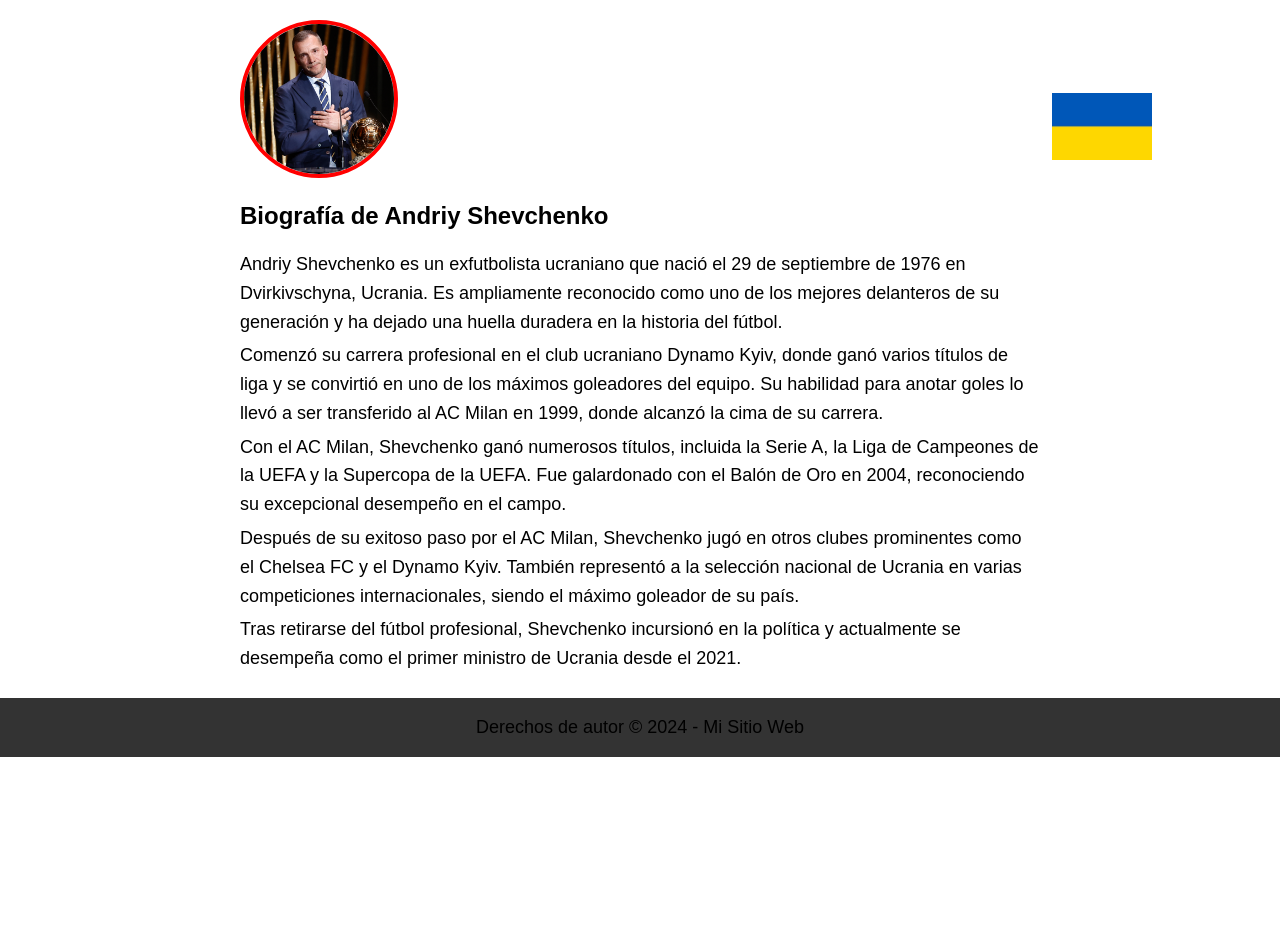
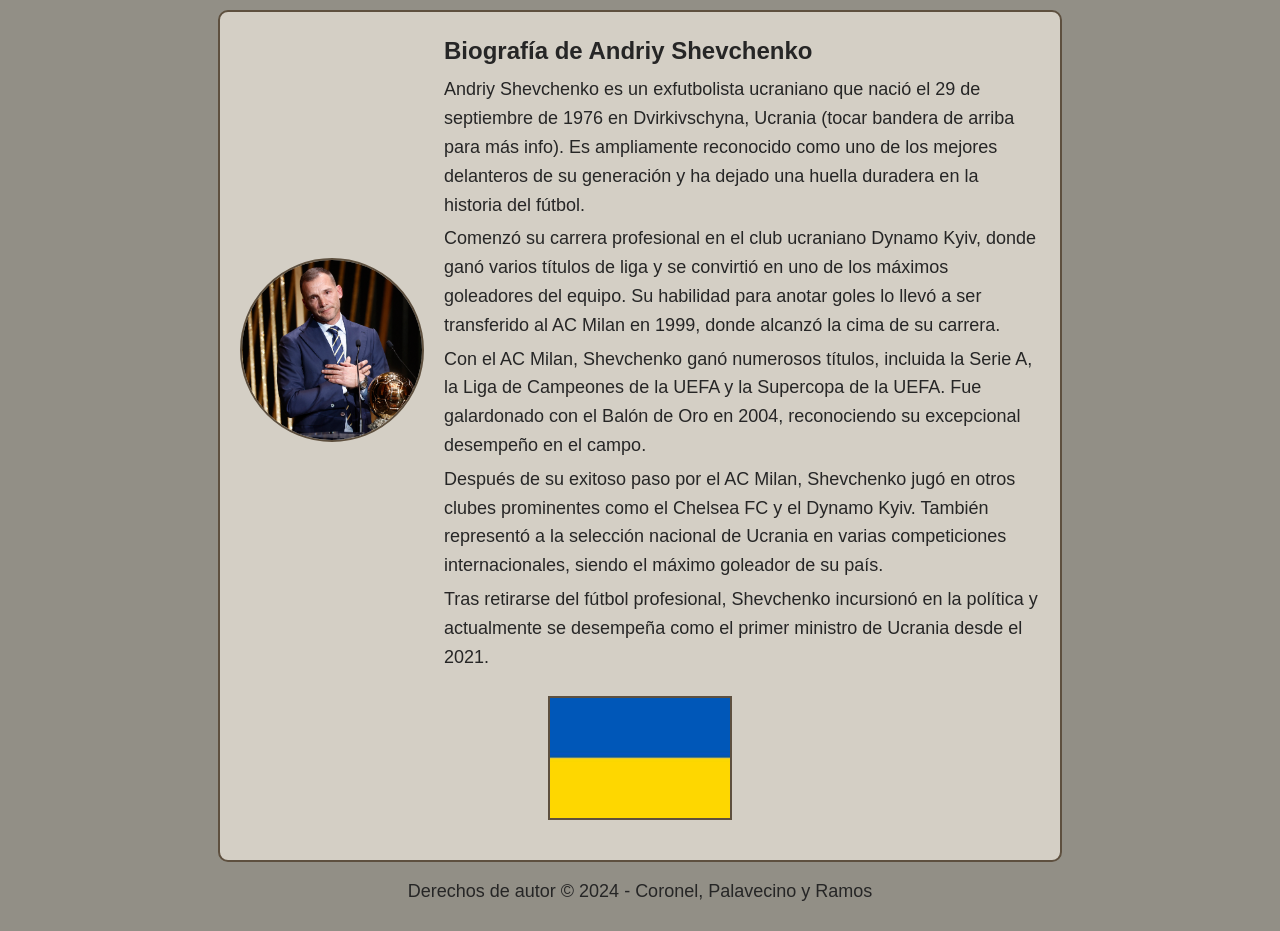
Before and after one commit to coronel07/Laboratorio-Programacion, a plain HTML site: page biografia.html in a window 1280 px wide. Before the commit the page ends 800 px from the top, so only its background shows below. Drawn offline with Linux system fonts and the light colour scheme.

Commit message:
Css terminado

```diff
--- a/biografia.css
+++ b/biografia.css
@@ -1,20 +1,18 @@
-/* Estilos generales */
 body {
-    font-family: Arial, sans-serif;
+    font-family: 'Arial', sans-serif;
     margin: 0;
-    padding: 10;
-}
-
-header {
-    background-color: #ce4040;
-    padding: 20px;
-    text-align: center;
+    padding: 10px;
+    line-height: 1.6;
+    background-color: #928f86;
 }
 
 main {
     max-width: 800px;
     margin: 0 auto;
     padding: 20px;
+    border: 2px solid #5e503f;
+    border-radius: 10px;
+    background-color: #d4cfc5;
 }
 
 .profile {
@@ -25,10 +23,10 @@
 
 .profile-image img {
     border-radius: 50%;
-    width: 150px;
-    height: 150px;
+    width: 180px;
+    height: 180px;
     object-fit: cover;
-    border: 4px solid red;
+    border: 2px solid #5e503f;
 }
 
 .profile-info {
@@ -36,39 +34,32 @@
 }
 
 h1 {
-    color: black;
+    color: #262626;
     font-size: 24px;
     margin: 0;
 }
 
 p {
-    color: black;
+    color: #262626;
     font-size: 18px;
     margin: 5px 0;
 }
 
 h2 {
-    color: black;
+    color: #262626;
     font-size: 24px;
     margin-top: 20px;
 }
 
-p {
-    color: #000000;
-    line-height: 1.6;
+.flag {
+    width: 180px;
+    height: auto;
+    border: 2px solid #5e503f;
+    margin: 20px auto;
+    display: block;
 }
 
 footer {
-    background-color: #333;
-    color: #fff;
     text-align: center;
     padding: 10px 0;
 }
-
-.flag {
-    position: absolute;
-    bottom: 80%; /* Cambia esto según la cantidad de espacio que quieras dejar desde abajo */
-    right: 10%; /* Cambia esto según la cantidad de espacio que quieras dejar desde la derecha */
-    width: 100px;
-    height: auto;
-}
--- a/biografia.html
+++ b/biografia.html
@@ -10,14 +10,15 @@
 
 <body>
     <main>
+        <div class="profile">
             <div class="profile-image">
+                <a href="https://es.wikipedia.org/wiki/Andriy_Shevchenko" target="_blank">
                     <img src="images/shevchenko.jpg">
+                </a>
             </div>
-        <a href="ucrania.html"> <!-- Enlace al que se redireccionará -->
-            <img src="images/ucrania.jpg" class="flag">
-        </a>
-        <h2>Biografía de Andriy Shevchenko</h2>
-        <p>Andriy Shevchenko es un exfutbolista ucraniano que nació el 29 de septiembre de 1976 en Dvirkivschyna, Ucrania.
+            <div class="profile-info">
+                <h1>Biografía de Andriy Shevchenko</h1>
+                <p>Andriy Shevchenko es un exfutbolista ucraniano que nació el 29 de septiembre de 1976 en Dvirkivschyna, Ucrania (tocar bandera de arriba para más info).
                     Es ampliamente reconocido como uno de los mejores delanteros de su generación y ha dejado una huella duradera en
                     la historia del fútbol.</p>
                 <p>Comenzó su carrera profesional en el club ucraniano Dynamo Kyiv, donde ganó varios títulos de liga y se
@@ -31,10 +32,15 @@
                     siendo el máximo goleador de su país.</p>
                 <p>Tras retirarse del fútbol profesional, Shevchenko incursionó en la política y actualmente se desempeña como el
                     primer ministro de Ucrania desde el 2021.</p>
+            </div>
+        </div>
+        <a href="ucrania.html"> <!-- Enlace al que se redireccionará -->
+            <img src="images/ucrania.jpg" class="flag">
+        </a>
     </main>
 
     <footer>
-        <p>Derechos de autor © 2024 - Mi Sitio Web</p>
+        <p>Derechos de autor © 2024 - Coronel, Palavecino y Ramos</p>
     </footer>
 </body>
 
--- a/ucrania.css
+++ b/ucrania.css
@@ -1,31 +1,32 @@
 body {
-    font-family: Arial, sans-serif;
+    font-family: 'Arial', sans-serif;
     margin: 0;
     padding: 0;
-    background-color: #f5f5f5;
+    background-color: #4b4c2c
 }
 
 .container {
     max-width: 800px;
     margin: 20px auto;
     padding: 20px;
-    background-color: #ffffff;
+    background-color: #b7b094;
     box-shadow: 0 2px 4px rgba(0, 0, 0, 0.1);
     text-align: center;
+    border: 2px solid #333;
 }
 
-h1 {
-    color: #333;
-}
-
-p {
-    line-height: 1.6;
+.flags {
+    display: flex;
+    justify-content: center;
+    align-items: center;
 }
 
 .flag {
     width: 150px;
     height: auto;
-    margin: 20px;
+    margin: 10px;
+    border: 2px solid #333;
+    border-radius: 10px;
 }
 
 .president {
@@ -36,19 +37,25 @@
     border: 3px solid #333;
 }
 
+
 .vs {
-    font-size: 24px;
+    font-size: 130px;
     font-weight: bold;
-    margin: 20px 0;
+    margin: 10px 0;
+    color: #ce4040; /* Rojo para resaltar */
+}
+
+h1 {
+    font-family: 'Georgia', serif;
+    color: #333; /* Título con letra más oscura */
 }
 
 ul {
     text-align: left;
     margin-left: 20px;
-}
-
-li {
-    margin-bottom: 10px;
+    border-left: 3px solid #ce4040; /* Borde izquierdo rojo */
+    padding-left: 10px;
+    list-style-type: none;
 }
 
 footer {
@@ -58,6 +65,6 @@
     text-align: center;
 }
 
-footer p {
-    margin: 0;
+footer {
+    text-align: center;
 }
```
Also changed, not shown: ucrania.html (+12 -10 lines). Lines whose indentation alone changed are shown as unchanged.
